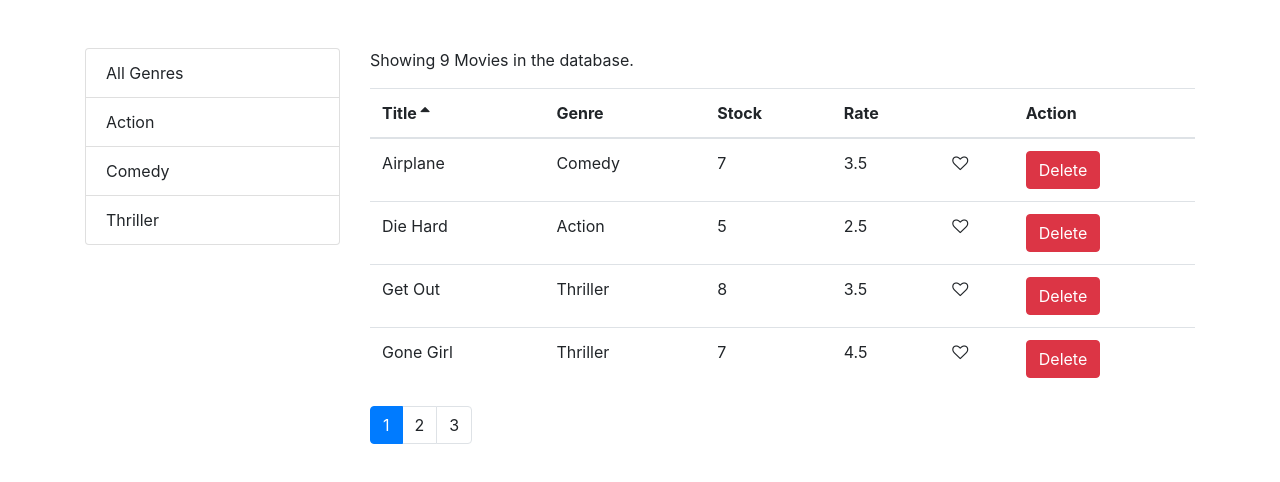
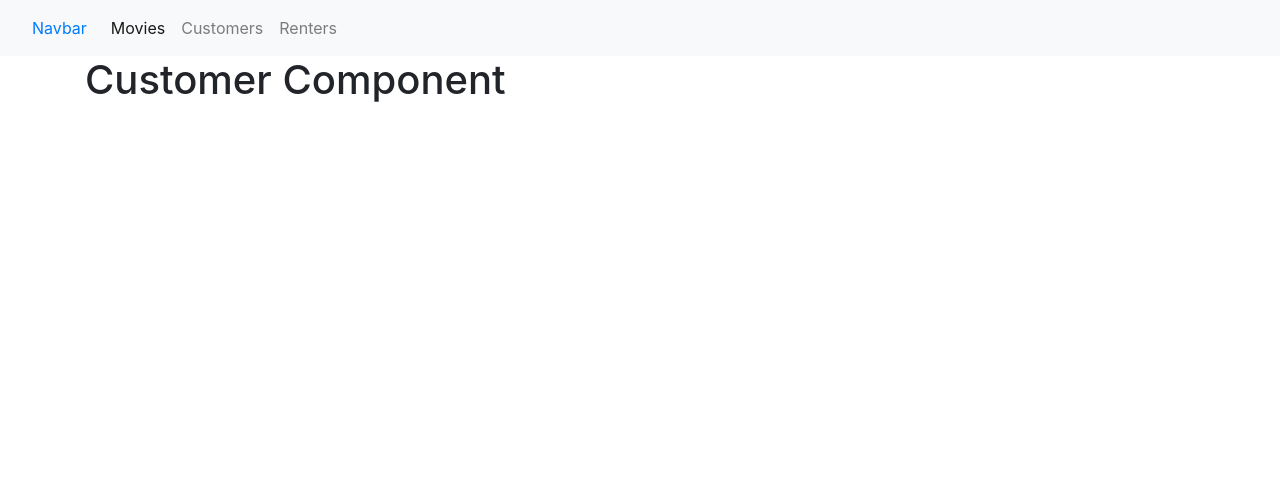
Before and after one commit to hassantvs24/all-react, a React (Create React App) app in the folder vidly/: page /customers in a window 1280 px wide. Shown: the top 482 px of the page. Built offline with nearby package versions, Linux system fonts and the light colour scheme.

Commit message:
add customer, renter page also implimant router

```diff
--- a/vidly/src/App.js
+++ b/vidly/src/App.js
@@ -1,15 +1,26 @@
 import React, { Component } from 'react';
 import './App.css';
 import Movies from './component/movies';
+import NavBar from './component/navbar';
+import { Switch, Route } from 'react-router-dom';
+import Customers from './component/customers';
+import Renters from './component/renters';
 
 
 class App extends Component {
   state = {  }
     render() {
       return (
-      <main className="container">
-        <Movies />
-      </main>
+        <React.Fragment>
+          <NavBar />
+          <main className="container">
+            <Switch>
+              <Route path="/movies" component={Movies} />
+              <Route path="/customers" component={Customers} />
+              <Route path="/renters" component={Renters} />
+            </Switch>
+          </main>
+      </React.Fragment>
     );
   }
 }
--- /dev/null
+++ b/vidly/src/component/customers.jsx
@@ -0,0 +1,12 @@
+import React, { Component } from 'react';
+
+class Customers extends Component {
+    state = {  }
+    render() {
+        return (
+            <h1>Customer Component</h1>
+         );
+    }
+}
+
+export default Customers;
--- /dev/null
+++ b/vidly/src/component/navbar.jsx
@@ -0,0 +1,28 @@
+import React from 'react';
+import { Link } from 'react-router-dom';
+
+const NavBar = () => {
+    return (
+        <nav className="navbar navbar-expand-lg navbar-light bg-light">
+                <Link className="nav-link" to="/">Navbar</Link>
+            <button className="navbar-toggler" type="button" data-toggle="collapse" data-target="#navbarNav" aria-controls="navbarNav" aria-expanded="false" aria-label="Toggle navigation">
+                <span className="navbar-toggler-icon"></span>
+            </button>
+            <div className="collapse navbar-collapse" id="navbarNav">
+                <ul className="navbar-nav">
+                    <li className="nav-item active">
+                        <Link className="nav-link" to="/movies">Movies</Link>
+                    </li>
+                    <li className="nav-item">
+                        <Link className="nav-link" to="/customers">Customers</Link>
+                    </li>
+                    <li className="nav-item">
+                        <Link className="nav-link" to="/renters">Renters</Link>
+                    </li>
+                </ul>
+            </div>
+        </nav>
+     );
+}
+
+export default NavBar;
--- /dev/null
+++ b/vidly/src/component/renters.jsx
@@ -0,0 +1,12 @@
+import React, { Component } from 'react';
+
+class Renters extends Component {
+    state = {  }
+    render() {
+        return (
+            <h1>Renters Components</h1>
+         );
+    }
+}
+
+export default Renters;
--- a/vidly/src/index.js
+++ b/vidly/src/index.js
@@ -5,10 +5,11 @@ import App from './App';
 import * as serviceWorker from './serviceWorker';
 import 'bootstrap/dist/css/bootstrap.css';
 import 'font-awesome/css/font-awesome.css';
+import { BrowserRouter } from 'react-router-dom';
 
 
 
-ReactDOM.render(<App />, document.getElementById('root'));
+ReactDOM.render(<BrowserRouter><App /></BrowserRouter>, document.getElementById('root'));
 
 // If you want your app to work offline and load faster, you can change
 // unregister() to register() below. Note this comes with some pitfalls.
```
